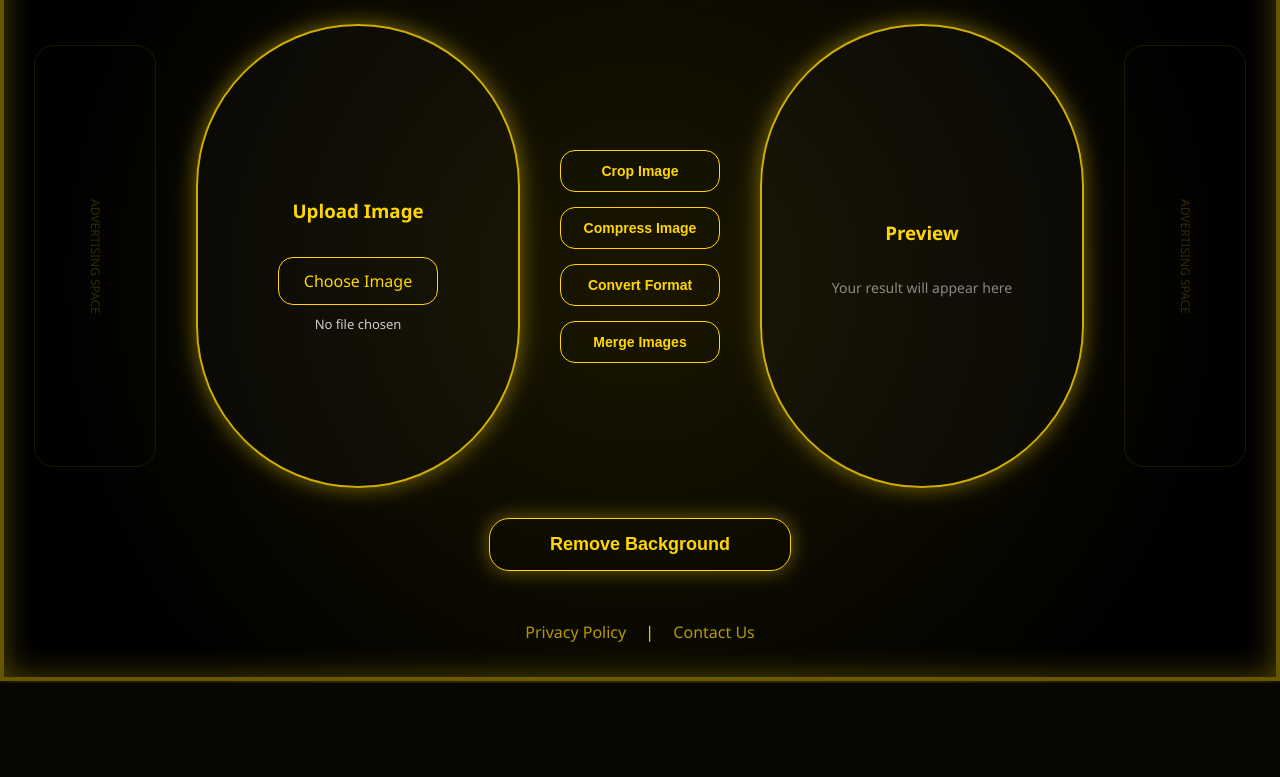
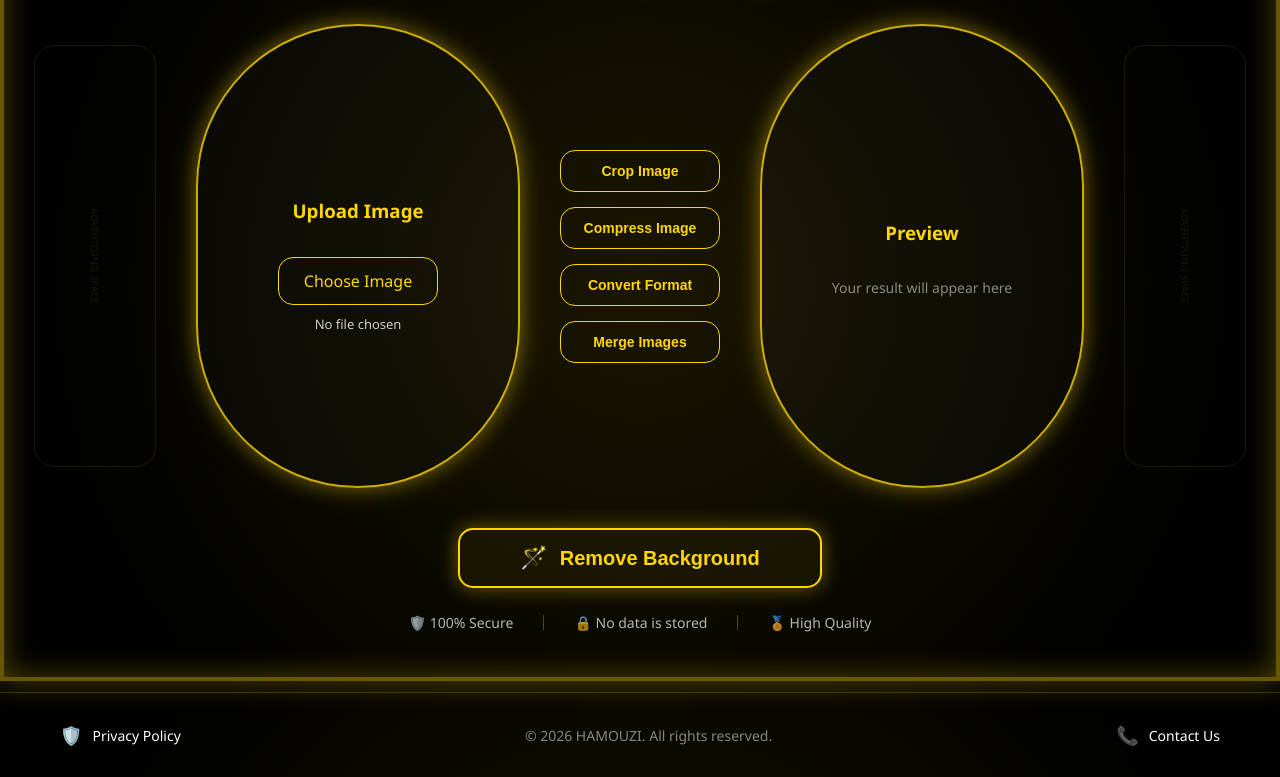
Before and after one commit to midowork2026/bg-remover, a Flask app: page / in a window 1280 px wide. Shown: the part 119-896 px from the top of the page. Before the commit the page ends 802 px from the top, so only its background shows below. Run offline with Flask 3, Linux system fonts and the light colour scheme; some libraries are stand-ins or nearby versions.

Commit message:
Update index.html

```diff
--- a/templates/index.html
+++ b/templates/index.html
@@ -24,7 +24,8 @@
             position: fixed;
             top: 0; left: 0; right: 0; bottom: 0;
             border: 4px solid rgba(255, 215, 0, 0.4);
-            box-shadow: inset 0 0 30px rgba(255, 215, 0, 0.3), 0 0 30px rgba(255, 215, 0, 0.3);
+            box-shadow: inset 0 0 30px rgba(255, 215, 0, 0.3),
+                        0 0 30px rgba(255, 215, 0, 0.3);
             pointer-events: none;
             z-index: 9999;
         }
@@ -106,9 +107,7 @@
             gap: 15px;
         }
 
-        .tool-link {
-            text-decoration: none;
-        }
+        .tool-link { text-decoration: none; }
 
         .tool-btn {
             width: 160px;
@@ -129,7 +128,65 @@
             transform: scale(1.05);
         }
 
-        /* UI ELEMENTS */
+        /* ✨ REMOVE BUTTON (As requested) */
+        .remove-btn {
+            margin-top: 40px;
+            padding: 15px 60px;
+            border-radius: 15px;
+            border: 2px solid gold;
+            background: rgba(255, 215, 0, 0.05);
+            color: gold;
+            font-size: 20px;
+            cursor: pointer;
+            box-shadow: 0 0 20px rgba(255, 215, 0, 0.4);
+            transition: 0.3s;
+            font-weight: bold;
+            display: flex;
+            align-items: center;
+            justify-content: center;
+            gap: 12px;
+            margin-left: auto;
+            margin-right: auto;
+        }
+        .remove-btn:hover { background: gold; color: black; box-shadow: 0 0 40px gold; }
+        .remove-btn::before { content: "🪄"; font-size: 22px; }
+
+        /* ✅ TRUST INDICATORS */
+        .trust-box {
+            display: flex;
+            justify-content: center;
+            align-items: center;
+            gap: 30px;
+            margin-top: 25px;
+            color: rgba(255, 255, 255, 0.7);
+            font-size: 14px;
+        }
+        .divider { border-left: 1px solid rgba(255, 215, 0, 0.3); height: 15px; }
+
+        /* 🗺️ FOOTER (Matched with screenshot) */
+        .footer-container {
+            margin-top: 60px;
+            padding: 30px 60px;
+            border-top: 1px solid rgba(255, 215, 0, 0.2);
+            display: flex;
+            justify-content: space-between;
+            align-items: center;
+        }
+
+        .footer-link {
+            color: #fff;
+            text-decoration: none;
+            display: flex;
+            align-items: center;
+            gap: 10px;
+            font-size: 14px;
+            transition: 0.3s;
+        }
+        .footer-link:hover { color: gold; text-shadow: 0 0 10px gold; }
+        .footer-link span { color: gold; font-size: 18px; }
+
+        .copyright { font-size: 14px; color: rgba(255, 255, 255, 0.5); }
+
         .upload-btn {
             margin-top: 15px;
             padding: 12px 25px;
@@ -140,45 +197,13 @@
             cursor: pointer;
             display: inline-block;
         }
-
-        #file-name { margin-top: 10px; font-size: 13px; color: #ccc; max-width: 250px; overflow: hidden; }
+        #file-name { margin-top: 10px; font-size: 13px; color: #ccc; }
         .loading-container { display: none; margin-top: 15px; color: gold; font-weight: bold; }
         .dots:after { content: '.'; animation: dots 1.5s steps(5, end) infinite; }
         @keyframes dots { 0%, 20% { content: '.'; } 40% { content: '..'; } 60% { content: '...'; } 80%, 100% { content: ''; } }
 
         .result-img { width: 85%; height: auto; border-radius: 20px; }
-
-        .remove-btn {
-            margin-top: 30px;
-            padding: 15px 60px;
-            border-radius: 20px;
-            border: 1px solid gold;
-            background: transparent;
-            color: gold;
-            font-size: 18px;
-            cursor: pointer;
-            box-shadow: 0 0 20px rgba(255, 215, 0, 0.4);
-            transition: 0.3s;
-            font-weight: bold;
-        }
-        .remove-btn:hover { background: gold; color: black; box-shadow: 0 0 40px gold; }
-
-        .footer { margin-top: 50px; padding-bottom: 40px; color: gold; }
-        .footer a { color: gold; margin: 0 15px; text-decoration: none; opacity: 0.7; transition: 0.3s; }
-        .footer a:hover { opacity: 1; text-decoration: underline; }
-
-        .ad-space {
-            width: 120px;
-            border: 1px solid rgba(255, 215, 0, 0.1);
-            border-radius: 20px;
-            height: 420px;
-            display: flex;
-            align-items: center;
-            justify-content: center;
-            color: rgba(255, 215, 0, 0.2);
-            font-size: 12px;
-            writing-mode: vertical-rl;
-        }
+        .ad-space { width: 120px; border: 1px solid rgba(255, 215, 0, 0.1); border-radius: 20px; height: 420px; display: flex; align-items: center; justify-content: center; color: rgba(255, 215, 0, 0.1); font-size: 10px; writing-mode: vertical-rl; }
     </style>
 </head>
 <body>
@@ -224,31 +249,25 @@
         </div>
 
         <button type="submit" class="remove-btn">Remove Background</button>
+
+        <div class="trust-box">
+            <div><span>🛡️</span> 100% Secure</div>
+            <div class="divider"></div>
+            <div><span>🔒</span> No data is stored</div>
+            <div class="divider"></div>
+            <div><span>🏅</span> High Quality</div>
+        </div>
     </form>
 
-    <div class="footer">
-        <a href="/privacy">Privacy Policy</a> |
-        <a href="/contact">Contact Us</a>
+    <div class="footer-container">
+        <a href="/privacy" class="footer-link"><span>🛡️</span> Privacy Policy</a>
+
+        <div class="copyright">© 2026 HAMOUZI. All rights reserved.</div>
+
+        <a href="/contact" class="footer-link"><span>📞</span> Contact Us</a>
     </div>
 
     <script>
         const fileInput = document.getElementById('fileInput');
         const fileNameDisplay = document.getElementById('file-name');
-        const uploadForm = document.getElementById('uploadForm');
-        const loader = document.getElementById('loader');
-        const labelText = document.getElementById('label-text');
-
-        fileInput.addEventListener('change', function() {
-            if (this.files && this.files.length > 0) {
-                fileNameDisplay.textContent = this.files[0].name;
-            }
-        });
-
-        uploadForm.addEventListener('submit', function() {
-            labelText.style.display = 'none';
-            fileNameDisplay.style.display = 'none';
-            loader.style.display = 'block';
-        });
-    </script>
-</body>
-</html>
+        const upload
```
